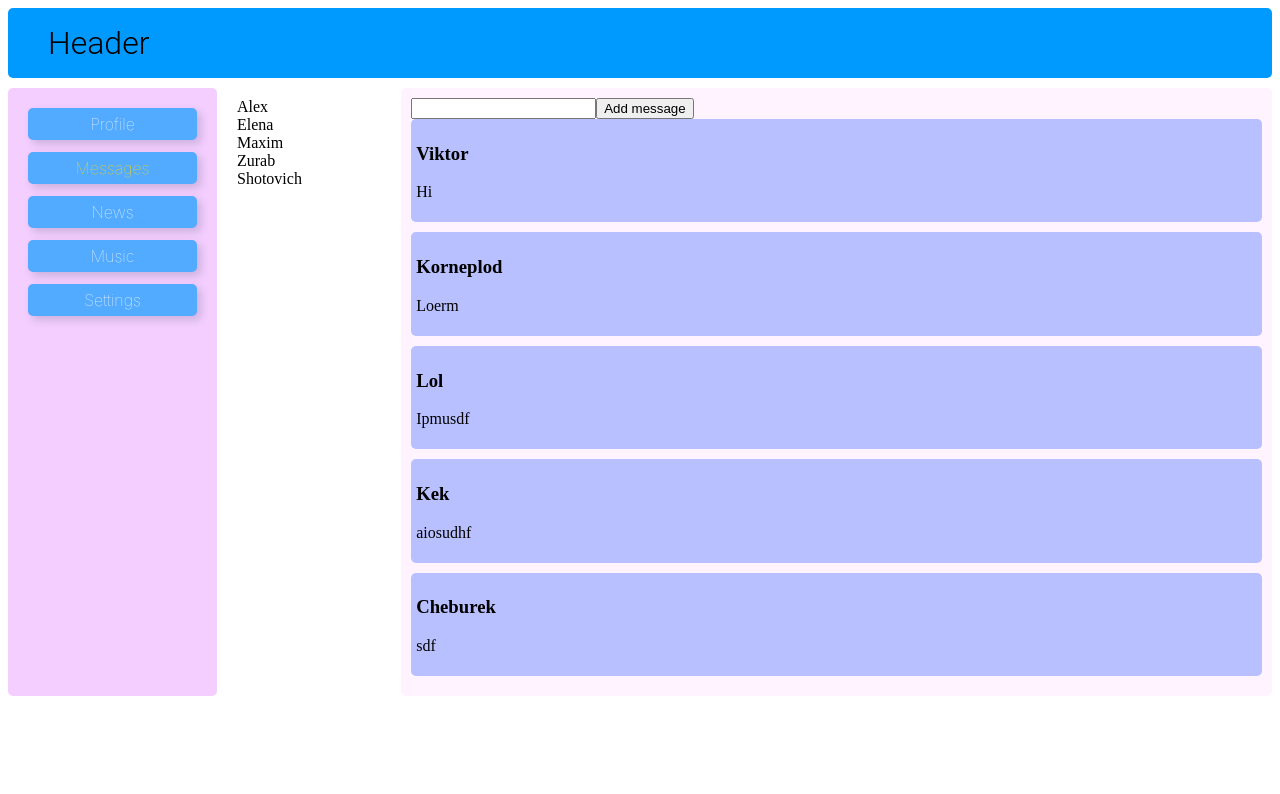
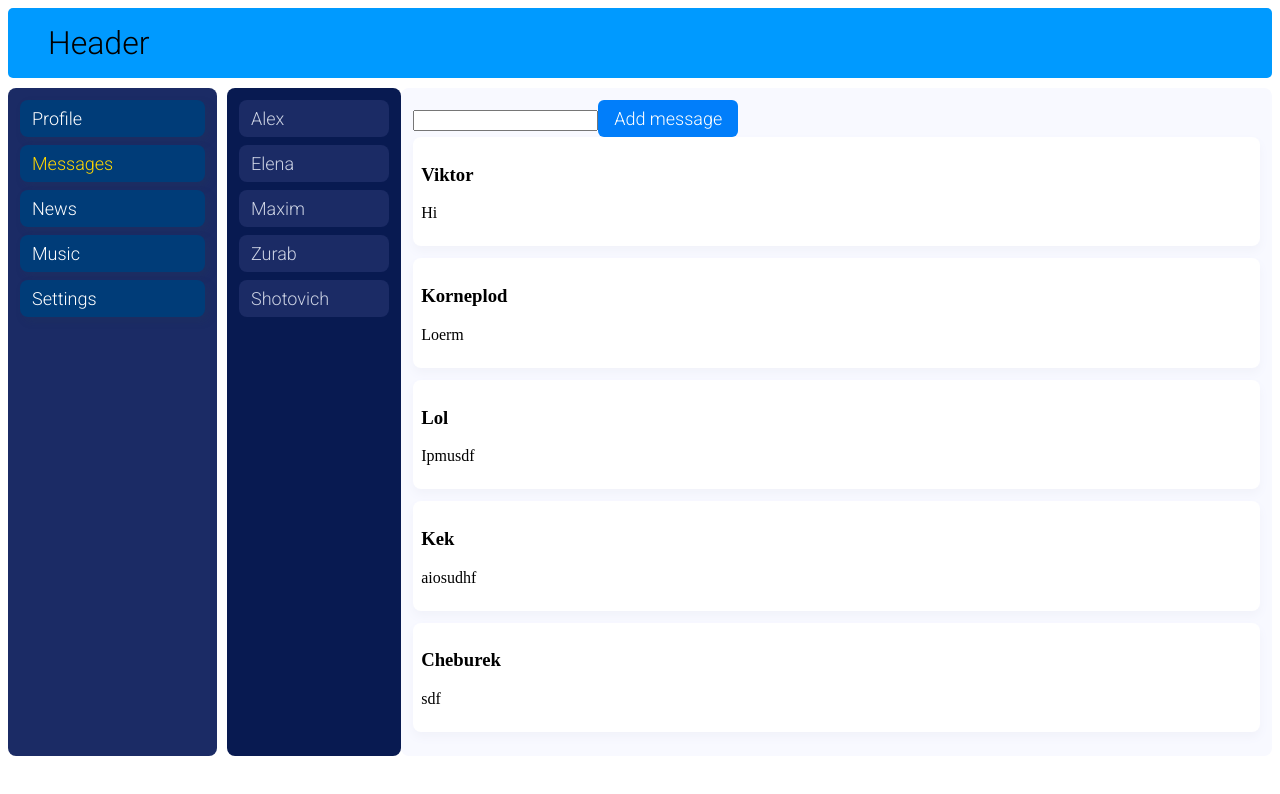
Before and after one commit to shomn1koff/avsh-social-network, a React (Create React App) app: page /dialogs in a window 1280 px wide. Shown: the top 794 px of the page. Built offline with nearby package versions, Linux system fonts and the light colour scheme.

Commit message:
ui begin

```diff
--- a/src/App.scss
+++ b/src/App.scss
@@ -1,3 +1,5 @@
+@import url('https://fonts.googleapis.com/css2?family=Roboto:ital,wght@0,300;0,400;0,500;0,700;0,900;1,100;1,300;1,400;1,500;1,700;1,900&display=swap');
+
 .app-wrapper {
     background-color: white(255, 255, 255);
     display: grid;
--- a/src/components/Dialogs/DialogItem/DialogItem.jsx
+++ b/src/components/Dialogs/DialogItem/DialogItem.jsx
@@ -1,6 +1,6 @@
 import React from 'react'
 import { NavLink } from 'react-router-dom'
-import c from '../../Dialogs/Dialogs.module.scss'
+import c from './DialogItem.module.scss'
 
 
 const DialogItem = ({ id, name }) => {
--- a/src/components/Dialogs/DialogItem/DialogItem.module.scss
+++ b/src/components/Dialogs/DialogItem/DialogItem.module.scss
@@ -0,0 +1,23 @@
+.dialog {
+  padding-top: 8px;
+  padding-bottom: 8px;
+  padding-left: 12px;
+  margin-bottom: 8px;
+  border-radius: 8px;
+  background: #1B2B65;
+
+  a {
+    text-decoration: none;
+    font-family: 'Roboto';
+    font-style: normal;
+    font-weight: lighter;
+    font-size: 18px;
+    line-height: 21px;
+
+    color: #ccd2e3;
+
+    &.activeDialog {
+      color: gold;
+    }
+  }
+}
--- a/src/components/Dialogs/Dialogs.jsx
+++ b/src/components/Dialogs/Dialogs.jsx
@@ -1,4 +1,5 @@
 import React from 'react'
+import Button from '../UI/Button/Button'
 import DialogItem from './DialogItem/DialogItem'
 import c from './Dialogs.module.scss'
 import Message from './Message/Message'
@@ -26,7 +27,7 @@ const Dialogs = ({dialogs, messages, addNewMessage}) => {
       <div className={c.messages}>
         <div className="input">
           <input type="text" ref={newMessageElement}/>
-          <button onClick={addMessage}>Add message</button>
+          <Button onClick={addMessage}>Add message</Button>
         </div>
         {messageElements}
       </div>
--- a/src/components/Dialogs/Dialogs.module.scss
+++ b/src/components/Dialogs/Dialogs.module.scss
@@ -1,4 +1,3 @@
-
 $color1: #009aff;
 $color2: #53abff;
 $color3: #b8c0ff;
@@ -6,39 +5,21 @@ $color4: #f7d9ff;
 $color5: #fff3ff;
 
 .dialogsWrapper {
-    display: grid;
-    grid-template-columns: 2fr 10fr;
+  display: grid;
+  grid-template-columns: 2fr 10fr;
 }
 
 .dialogs {
-    padding: 10px;
-
-    .dialog {
-        color: black;
-        a {
-            text-decoration: none;
-            color: black;
-            &.activeDialog {
-                color: gold;
-            }
-        }
-    }
-
-
+  padding: 12px;
+  background-color: #081a51;
+  border-radius: 8px;
+  display: flex;
+  flex-direction: column;
 }
 
 .messages {
-    background-color: $color5;
-    border-radius: 5px;
-    padding: 10px;
-    word-break: break-all;
-
-
+  background: #F8F9FF;
+  border-radius: 8px;
+  padding: 12px;
+  word-break: break-all;
 }
-
-.message {
-    margin-bottom: 10px;
-    padding: 5px;
-    background-color: $color3;
-    border-radius: 5px;
-}
--- a/src/components/Dialogs/Message/Message.jsx
+++ b/src/components/Dialogs/Message/Message.jsx
@@ -1,5 +1,5 @@
 import React from 'react'
-import c from '../../Dialogs/Dialogs.module.scss'
+import c from './Message.module.scss'
 
 const Message = ({senderName, message}) => {
     return (
--- a/src/components/Dialogs/Message/Message.module.scss
+++ b/src/components/Dialogs/Message/Message.module.scss
@@ -0,0 +1,8 @@
+.message {
+  margin-bottom: 12px;
+  padding: 8px;
+  border-radius: 8px;
+
+  background: #ffffff;
+  box-shadow: 0px 5px 10px #f1f2fa;
+}
--- a/src/components/Navbar/Navbar.module.scss
+++ b/src/components/Navbar/Navbar.module.scss
@@ -5,10 +5,10 @@ $color4: #f4ceff;
 $color5: #fff3ff;
 
 .navbar {
-    background-color: $color4;
-    border-radius: 5px;
+  background: #1b2b65;
+  border-radius: 8px;
   grid-area: navbar;
-    padding: 20px;
+  padding: 12px;
 }
 
 ul {
@@ -17,34 +17,38 @@ ul {
   li {
     list-style: none;
     .navLink {
-            height: 32px;
-            margin-bottom: 12px;
-            background-color: $color2;
-            border-radius: 5px;
-            position: relative;
+      padding-top: 8px;
+      padding-bottom: 8px;
+      padding-left: 12px;
+      margin-bottom: 8px;
+      border-radius: 8px;
+
+      background-color: #003c78;
+      border-radius: 8px;
       box-shadow: 4px 4px 8px 0px rgba(34, 60, 80, 0.2);
 
+      display: flex;
+      justify-content: flex-start;
+      align-items: center;
+
       a {
-                position: absolute;
-                top: 50%;
-                left: 50%;
-                transform: translate(-50%, -50%);
-                font-family: 'Inter', sans-serif;
+
+        text-decoration: none;
+        font-family: 'Roboto';
+        font-style: normal;
         font-weight: lighter;
+        font-size: 18px;
+        line-height: 21px;
 
         color: white;
         text-decoration: none;
         &:hover {
-                    color: red
+          color: red;
         }
         &.activeLink {
           color: gold;
         }
       }
     }
-
-
-
-
   }
 }
--- /dev/null
+++ b/src/components/UI/Button/Button.jsx
@@ -0,0 +1,8 @@
+import React from 'react'
+import c from './Button.module.scss'
+
+const Button = ({ children, ...props }) => {
+  return <button {...props} className={c.button}>{children}</button>
+}
+
+export default Button
--- /dev/null
+++ b/src/components/UI/Button/Button.module.scss
@@ -0,0 +1,17 @@
+.button {
+  box-sizing: border-box;
+  border-radius: 8px;
+  border: 0;
+  width: fit-content;
+  padding: 8px 16px;
+  background: #017efa;
+  border-radius: 6px;
+
+  font-family: 'Roboto';
+  font-style: normal;
+  font-weight: lighter;
+  font-size: 18px;
+  line-height: 21px;
+
+  color: #fff;
+}
```
Lines whose indentation alone changed are shown as unchanged.
